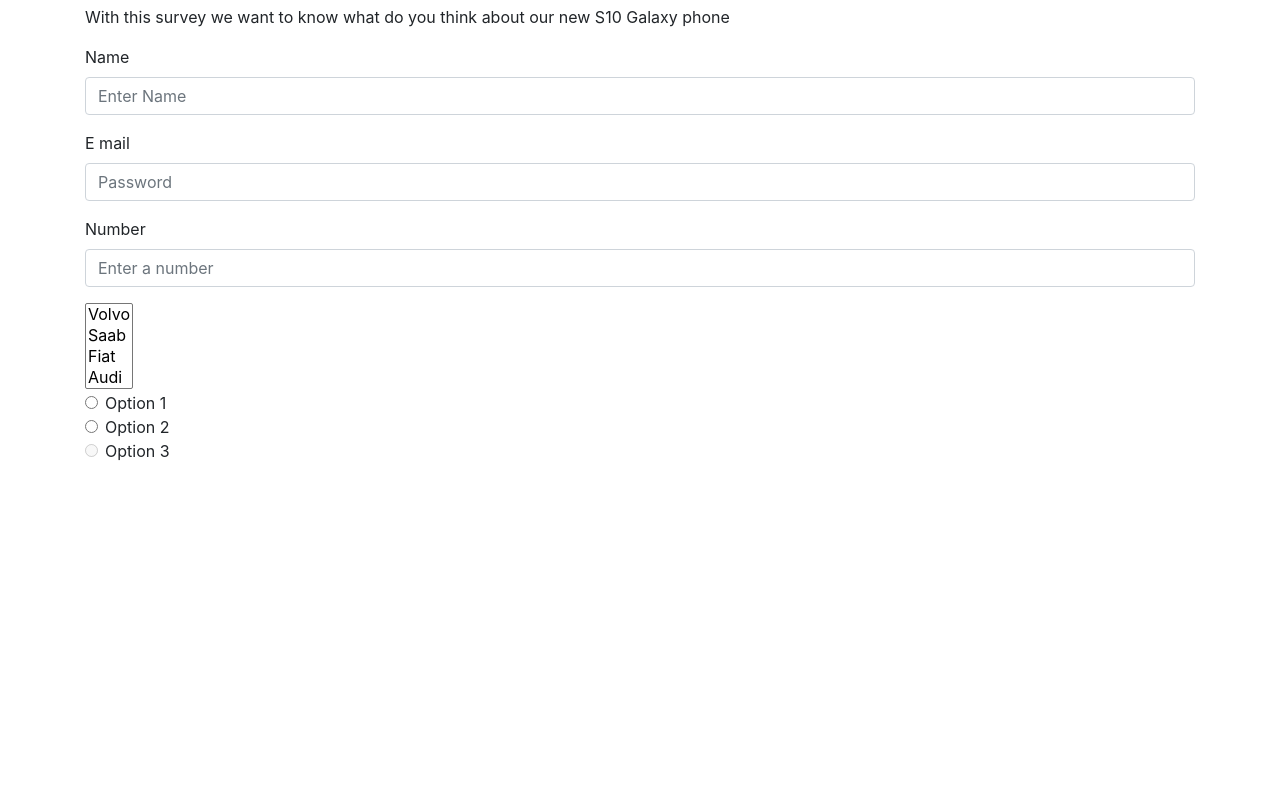
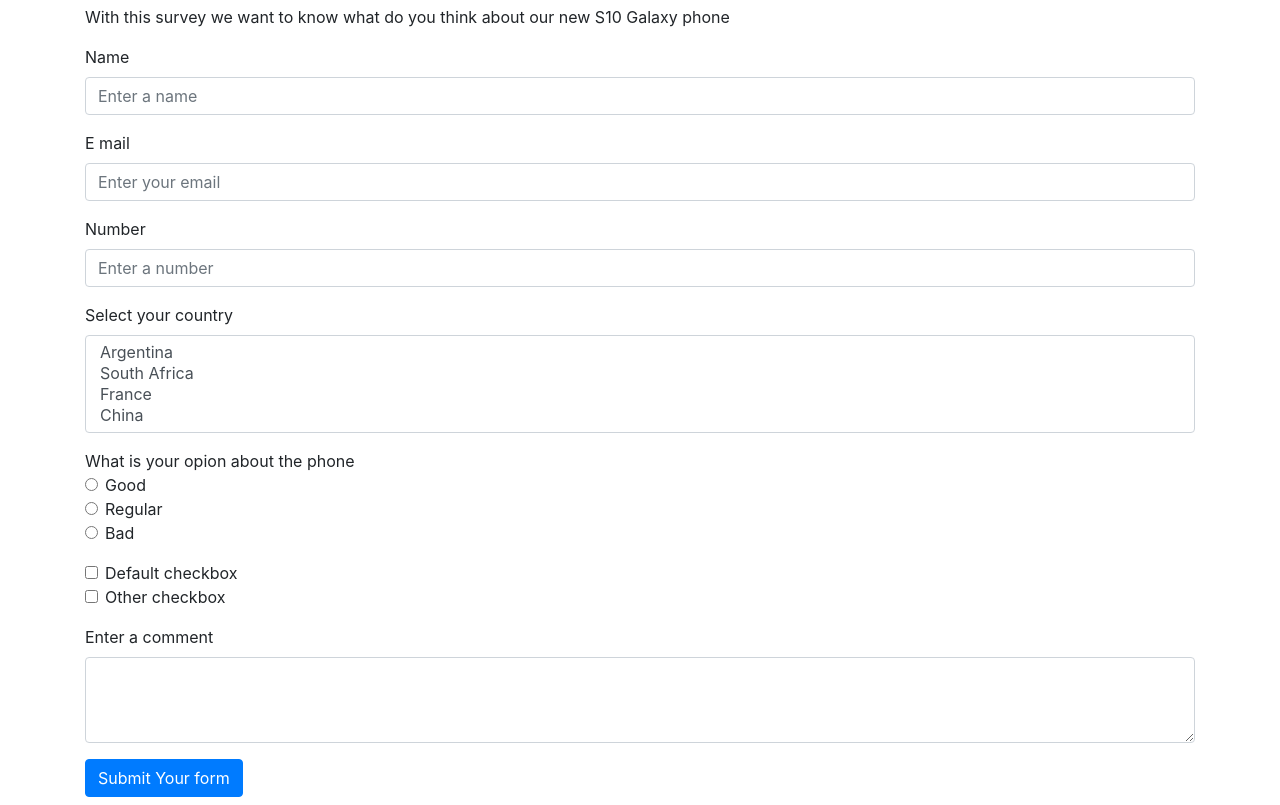
Before and after one commit to RudoChitsa/Nahuel-Rudo, a plain HTML site: page index.html in a window 1280 px wide. Shown: the part 51-856 px from the top of the page. Before the commit the page ends 800 px from the top, so only its background shows below. Drawn offline with nearby package versions, Linux system fonts and the light colour scheme.

Commit message:
finish project

```diff
--- a/index.html
+++ b/index.html
@@ -38,10 +38,10 @@
           <label id="name-label" for="name">Name</label>
           <input
             id="name"
-            type="name"
+            type="text"
             class="form-control"
-            aria-describedby="nameHelp"
-            placeholder="Enter Name"
+            placeholder="Enter a name"
+            required
           />
         </div>
         <div class="form-group">
@@ -50,7 +50,8 @@
             id="email"
             type="email"
             class="form-control"
-            placeholder="Password"
+            placeholder="Enter your email"
+            required
           />
         </div>
         <div class="form-group">
@@ -60,31 +61,93 @@
             type="number"
             class="form-control"
             placeholder="Enter a number"
-            min ="0"
-            max ="100"
+            min="0"
+            max="100"
           />
         </div>
-        <select id="dropdown" name="cars" size="4" multiple>
-  <option value="volvo">Volvo</option>
-  <option value="saab">Saab</option>
-  <option value="fiat">Fiat</option>
-  <option value="audi">Audi</option>
+        <div class="form-group">
+          <label for="exampleFormControlSelect1">Select your country</label>
+          <select
+            id="dropdown"
+            class="form-control"
+            name="country"
+            size="4"
+            multiple
+          >
+            <option value="argentina">Argentina</option>
+            <option value="southafrica">South Africa</option>
+            <option value="france">France</option>
+            <option value="china">China</option>
           </select>
+        </div>
+        <div class="form-group">
+          <label class="form-check-label"
+            >What is your opion about the phone</label
+          >
+          <div class="form-check">
+            <input
+              type="radio"
+              class="form-check-input"
+              name="optradio"
+              value="2"
+            />Good
+          </div>
           <div class="form-check">
             <label class="form-check-label">
-    <input type="radio" class="form-check-input" name="optradio">Option 1
+              <input
+                type="radio"
+                class="form-check-input"
+                name="optradio"
+                value="1"
+              />Regular
             </label>
           </div>
           <div class="form-check">
             <label class="form-check-label">
-    <input type="radio" class="form-check-input" name="optradio">Option 2
+              <input
+                type="radio"
+                class="form-check-input"
+                name="optradio"
+                value="0"
+              />Bad
             </label>
           </div>
-<div class="form-check disabled">
-  <label class="form-check-label">
-    <input type="radio" class="form-check-input" name="optradio" disabled>Option 3
+        </div>
+        <div class="form-group">
+          <div class="form-check">
+            <input
+              class="form-check-input"
+              type="checkbox"
+              value="default"
+              id="defaultCheck1"
+            />
+            <label class="form-check-label" for="defaultCheck1">
+              Default checkbox
             </label>
           </div>
+          <div class="form-check">
+            <input
+              class="form-check-input"
+              type="checkbox"
+              value="other"
+              id="defaultCheck2"
+            />
+            <label class="form-check-label" for="defaultCheck2">
+              Other checkbox
+            </label>
+          </div>
+        </div>
+        <div class="form-group">
+          <label for="exampleFormControlTextarea1">Enter a comment</label>
+          <textarea
+            class="form-control"
+            id="exampleFormControlTextarea1"
+            rows="3"
+          ></textarea>
+        </div>
+        <button id="submit" type="submit" class="btn btn-primary mb-2">
+          Submit Your form
+        </button>
       </form>
     </div>
 
```
Lines whose indentation alone changed are shown as unchanged.
